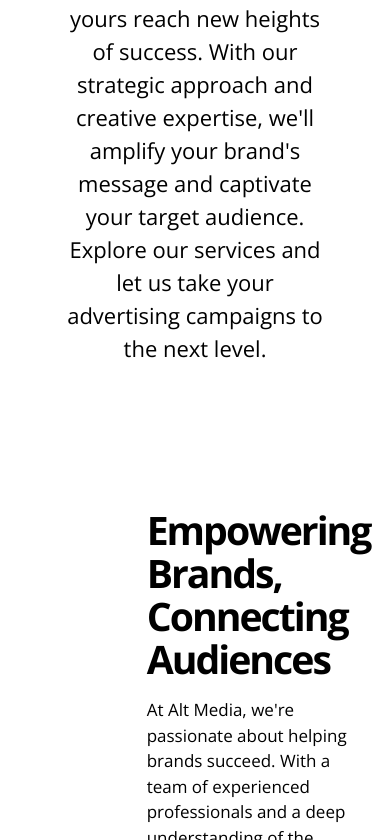
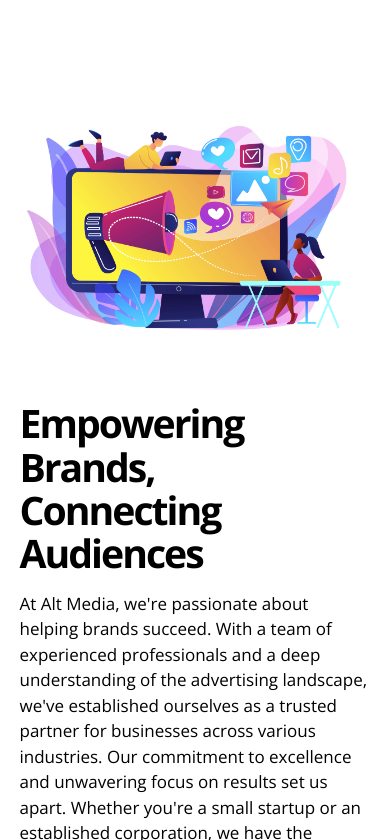
Before and after one commit to Mykel-Eze/Alt-Media, a plain HTML site: page index.html in a window 390 px wide. Shown: the part 1160-2000 px from the top of the page. Drawn offline with nearby package versions, Linux system fonts and the light colour scheme.

Commit message:
Mobile versions corrections

```diff
--- a/css/home.css
+++ b/css/home.css
@@ -42,13 +42,17 @@ section#home::before {
 
 /**** Home-Desc Style ****/
 section#home-desc {
-    padding: 50px;
+    padding: 50px 0;
     font-size: 22px;
 }
 
 @media(max-width: 992px) {}
 
-@media(max-width: 600px) {}
+@media(max-width: 600px) {
+    section#home-desc {
+        font-size: 18px;
+    }
+}
 /**** end of Home-Desc Style ****/
 
 /**** About Style ****/
@@ -69,7 +73,11 @@ h4.section-title {
 
 @media(max-width: 992px) {}
 
-@media(max-width: 600px) {}
+@media(max-width: 600px) {
+    .grid-wrapper {
+        grid-template-columns: 100%;
+    }
+}
 /**** end of About Style ****/
 
 /**** Advert-Banner-Section Style ****/
```
Also changed, not shown: index.html (+1 -0 lines), images/phone-announce.jpg.
